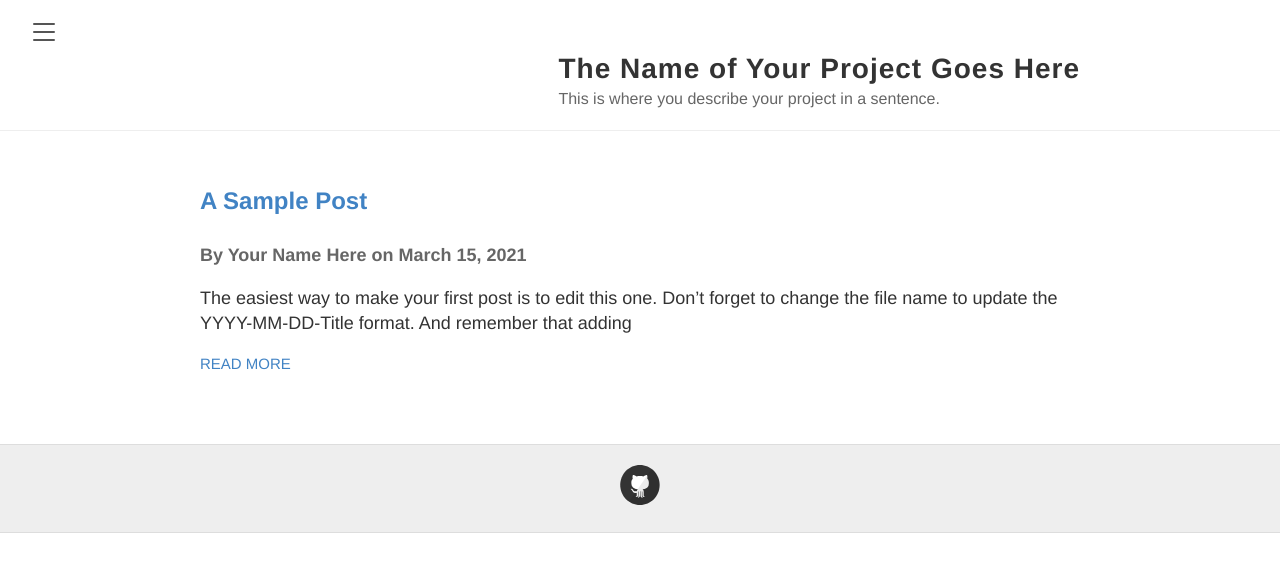
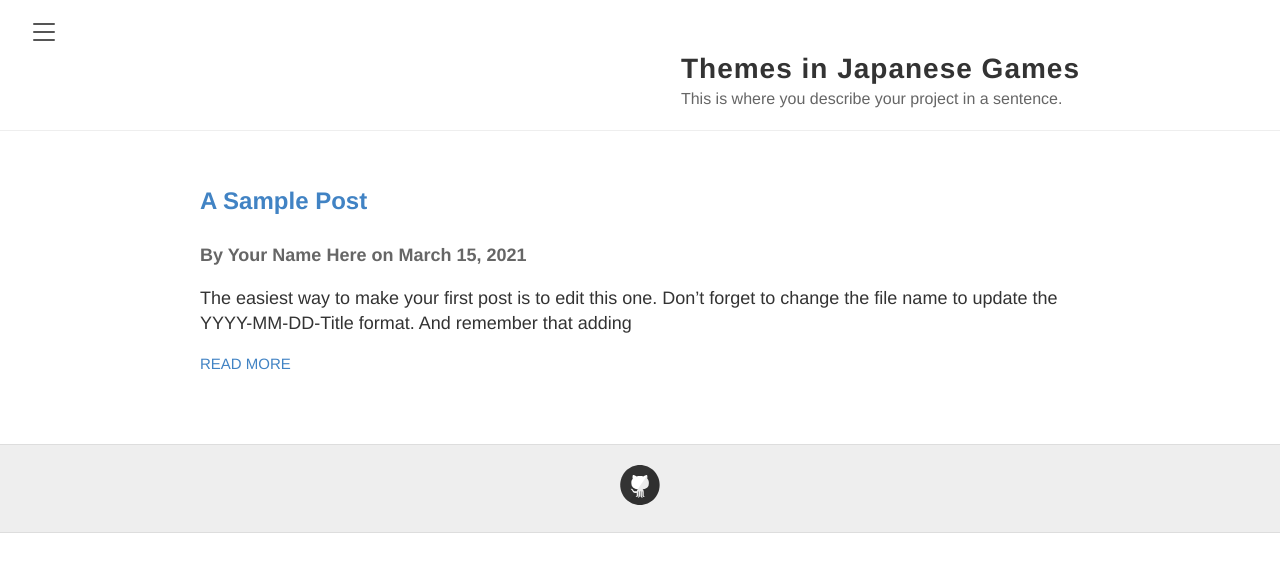
Before and after one commit to HUM-331-Princeton/themes-in-japanese-games, a Jekyll site: the page built from index.md, in a window 1280 px wide. Shown: the top 572 px of the page. Built offline with Jekyll 4.4.1, drawn with Linux system fonts in a browser that asks for light colours.

Commit message:
Updated site name

```diff
--- a/_config.yml
+++ b/_config.yml
@@ -3,7 +3,7 @@
 #
 
 # Name of your site (displayed in the header)
-name: The Name of Your Project Goes Here
+name: Themes in Japanese Games
 
 # Short bio or description (displayed in the header)
 description: This is where you describe your project in a sentence.
```
